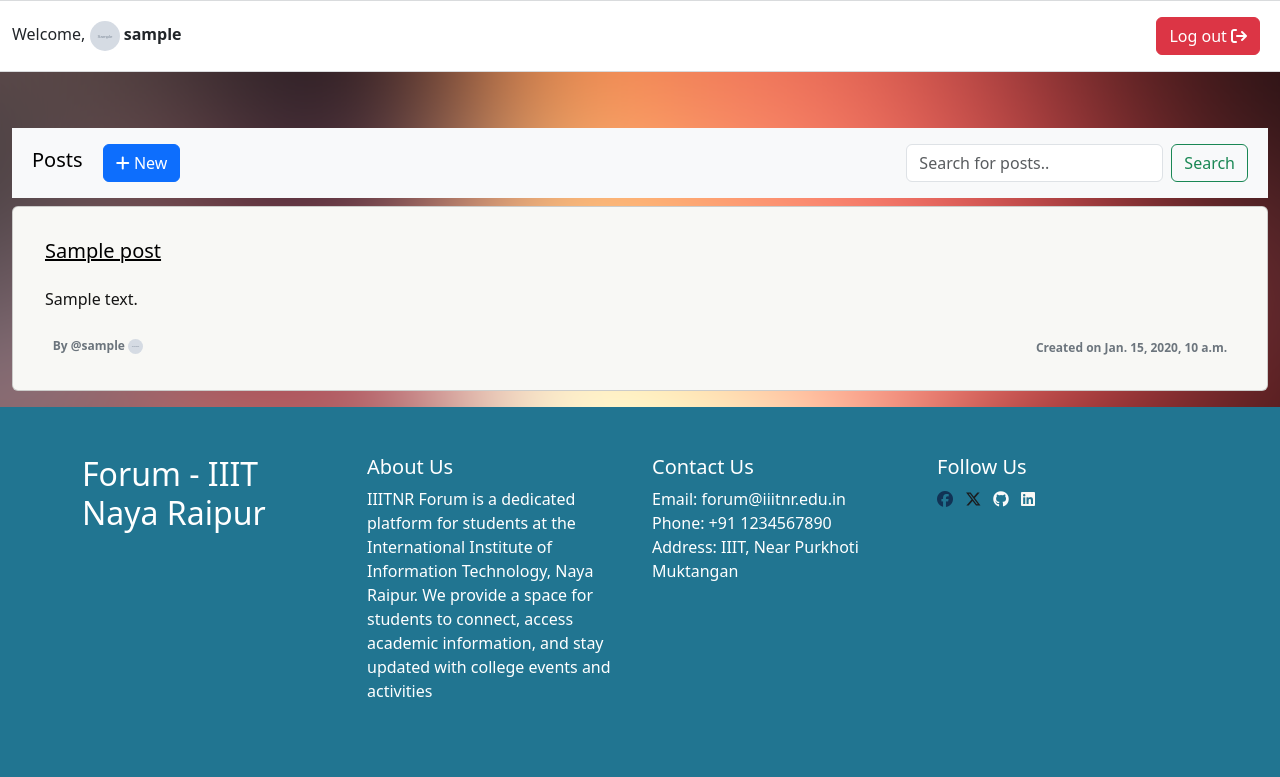
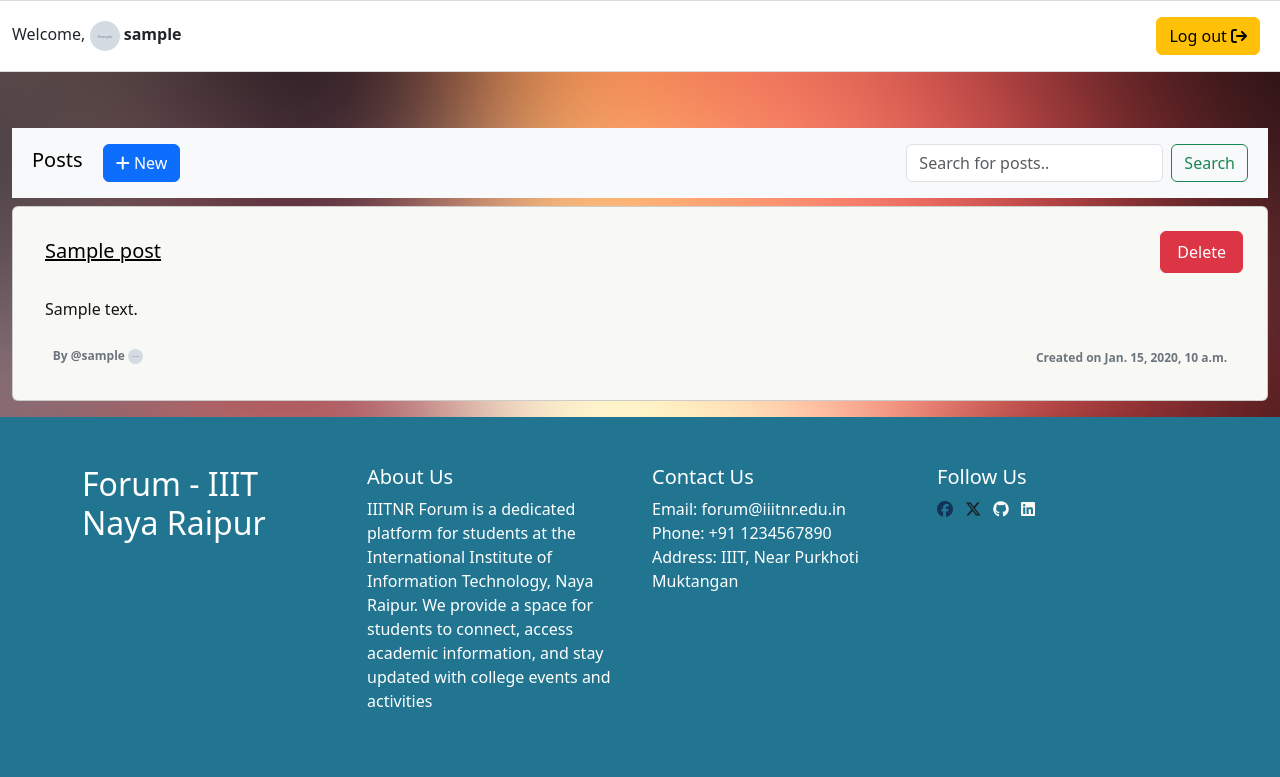
Before and after one commit to DevWarriors-IIITNR/forum-website, a Django app: page / in a window 1280 px wide. Shown: the part 106-883 px from the top of the page. Before the commit the page ends 803 px from the top, so only its background shows below. Run offline with Django 5.2, Linux system fonts and the light colour scheme; a user stored in the database is signed in; tables that the repository leaves empty hold one stand-in row (values such as "Sample post"); grey boxes marked "Sample" are stand-in pictures; some libraries are stand-ins or nearby versions.

Commit message:
Add a delete button in forumview

```diff
--- a/Forum/models.py
+++ b/Forum/models.py
@@ -34,6 +34,7 @@ class Post(models.Model):
     title = models.CharField(max_length=127)
     body = models.TextField()
     user = models.ForeignKey(User, on_delete=models.CASCADE)
+    is_deleted = models.BooleanField(default=False)
     created_at = models.DateTimeField(auto_now=True)
 
     def __str__(self):
@@ -44,6 +45,7 @@ class Comment(models.Model):
     body = models.TextField()
     post = models.ForeignKey(Post, on_delete=models.CASCADE)
     user = models.ForeignKey(User, on_delete=models.CASCADE)
+    is_deleted = models.BooleanField(default=False)
     created_at = models.DateTimeField(auto_now=True)
 
     def __str__(self):
--- a/Forum/urls.py
+++ b/Forum/urls.py
@@ -8,4 +8,6 @@ urlpatterns = [
     path("signin/", views.pleasesignin, name="signin"),
     path("logout/", views.logout_view, name="logout"),
     path("viewpost/<int:pk>", views.viewpost, name="viewpost"),
+    path("deletepost/<int:pk>", views.delete_post, name="delete_post"),
+    #    path("deletecomment/<int:pk>", views.delete_comment, name="delete_comment"),
 ]
--- a/Forum/views.py
+++ b/Forum/views.py
@@ -7,10 +7,21 @@ from allauth.socialaccount.models import SocialAccount
 
 def home(request):
     if request.user.is_authenticated:
-        posts = Post.objects.order_by("-created_at")
+        posts = Post.objects.filter(is_deleted=False).order_by("-created_at")
         args = {"posts": posts}
         return render(request, "test.html", args)
     return render(request, "index.html")
+
+
+def delete_post(request, pk):
+    post = Post.objects.get(pk=pk)
+    if request.user.is_authenticated and (
+        post.user == request.user or request.user.is_staff
+    ):
+        post.is_deleted = True
+        post.save()
+        posts = Post.objects.filter(is_deleted=False).order_by("-created_at")
+        return render(request, "partials/postlist.html", {"posts": posts})
 
 
 def about(request):
--- a/templates/base.html
+++ b/templates/base.html
@@ -71,7 +71,7 @@
       </nav>
           <hr class="bg-secondary m-0 border-top border-secondary" />
       {% if user.is_authenticated %}
-      <div class="d-flex container-fluid align-items-center justify-content-between my-3 text-end"><div>Welcome, <img src="{{ user.profile.picture }}" class="rounded-circle" height="30px" width="30px"> <strong>{{user.username}}</strong></div> <a class="btn btn-danger mx-2" href="/logout">Log out <i class="fa fa-arrow-right-from-bracket"></i></a></div>
+      <div class="d-flex container-fluid align-items-center justify-content-between my-3 text-end"><div>Welcome, <img src="{{ user.profile.picture }}" class="rounded-circle" height="30px" width="30px"> <strong>{{user.username}}</strong></div> <a class="btn btn-warning mx-2" href="/logout">Log out <i class="fa fa-arrow-right-from-bracket"></i></a></div>
       {% else %}
       <form action="{% provider_login_url 'google' %}" method="post" class="container-fluid align-middle my-3 text-end">
         {% csrf_token %}
@@ -133,5 +133,10 @@
 
         </div>
     </footer>
+    <script>
+      document.body.addEventListener('htmx:configRequest', (event) => {
+        event.detail.headers["X-CSRFToken"] = "{{ csrf_token }}";
+      })
+    </script>
   </body>
 </html>
--- /dev/null
+++ b/templates/partials/postlist.html
@@ -0,0 +1,45 @@
+{% for post in posts %}
+<div class="card my-2" style="background-color: #f8f8f5; color: #151515">
+  <div class="card-body">
+    <div id="card-header" class="d-flex justify-content-between">
+      <a class="link-body-emphasis" href="{% url 'viewpost' post.pk %}">
+        <h5 class="card-title p-2 m-2">{{ post.title }}</h5>
+      </a>
+      {% if user.is_staff or user == post.user %}
+      <button
+        class="btn btn-danger m-2 py-2 px-3"
+        hx-delete="{% url 'delete_post' post.pk %}"
+        hx-target="#postList"
+        hx-swap="innerHTML"
+      >
+        Delete
+      </button>
+      {% endif %}
+    </div>
+    <p
+      class="card-text p-2 m-2 text-wrap text-truncate"
+      style="max-height: 3rem"
+    >
+      {{ post.body }}
+    </p>
+    <div class="d-flex p-2 m-2 justify-content-start align-items-center">
+      <div
+        class="badge align-self-middle text-wrap text-start me-auto text-secondary"
+      >
+        By @{{ post.user }}
+        <img
+          src="{{ post.user.profile.picture }}"
+          class="rounded-circle"
+          height="15"
+          width="15"
+        />
+      </div>
+      <div
+        class="badge align-self-end text-wrap text-end ms-auto text-secondary"
+      >
+        Created on {{ post.created_at }}
+      </div>
+    </div>
+  </div>
+</div>
+{% endfor %}
--- a/templates/test.html
+++ b/templates/test.html
@@ -21,19 +21,9 @@
     </div>
   </nav>
 
-  {% for post in posts %}
-    <div class="card my-2" style="background-color:#f8f8f5; color:#151515;">
-      <div class="card-body">
-      <a class="link-body-emphasis" href="{% url 'viewpost' post.pk %}"><h5 class="card-title p-2 m-2">{{ post.title }}</h5></a>
-      <p class="card-text p-2 m-2 text-wrap text-truncate" style="max-height: 3rem;">{{ post.body }}</p>
-        <div class="d-flex p-2 m-2 justify-content-start align-items-center">
-        <div class="badge align-self-middle text-wrap text-start me-auto text-secondary">By @{{ post.user }} <img src="{{ post.user.profile.picture }}" class="rounded-circle" height="15" width="15"></div>
-          <div class="badge align-self-end text-wrap text-end ms-auto text-secondary">Created on {{ post.created_at }}</div>
-        </div>
-
-      </div>
-    </div>
-  {% endfor %}
+  <div id = "postList">
+    {% include 'partials/postlist.html' %}
+  </div>
   <div class="py-1"></div>
 </div>
 
```
Also changed, not shown: Forum/migrations/0005_comment_is_deleted_post_is_deleted.py (added).
